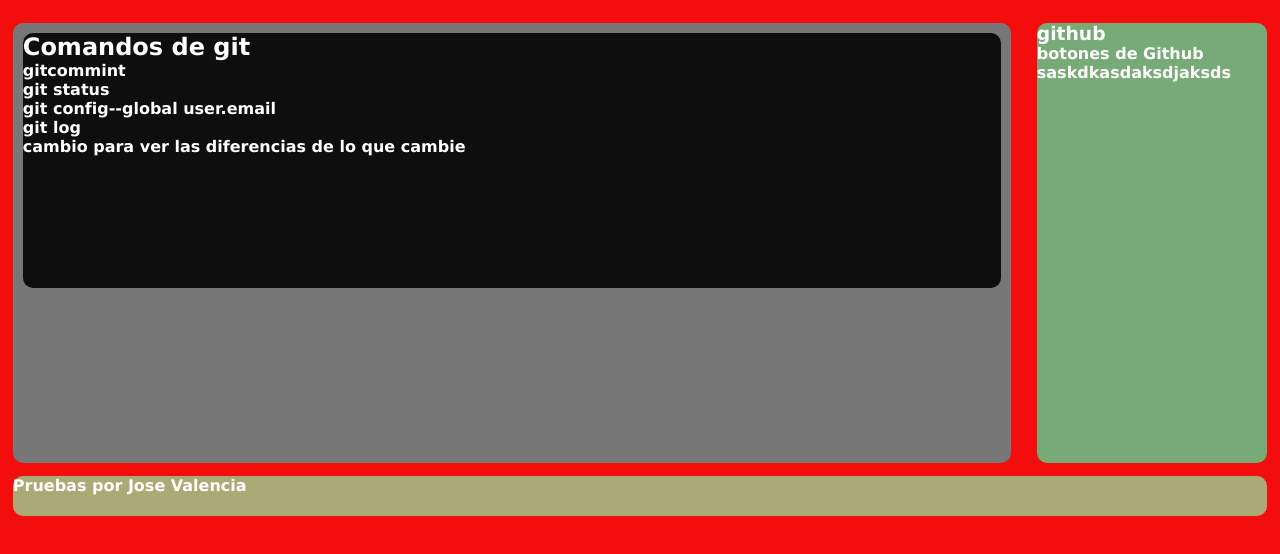
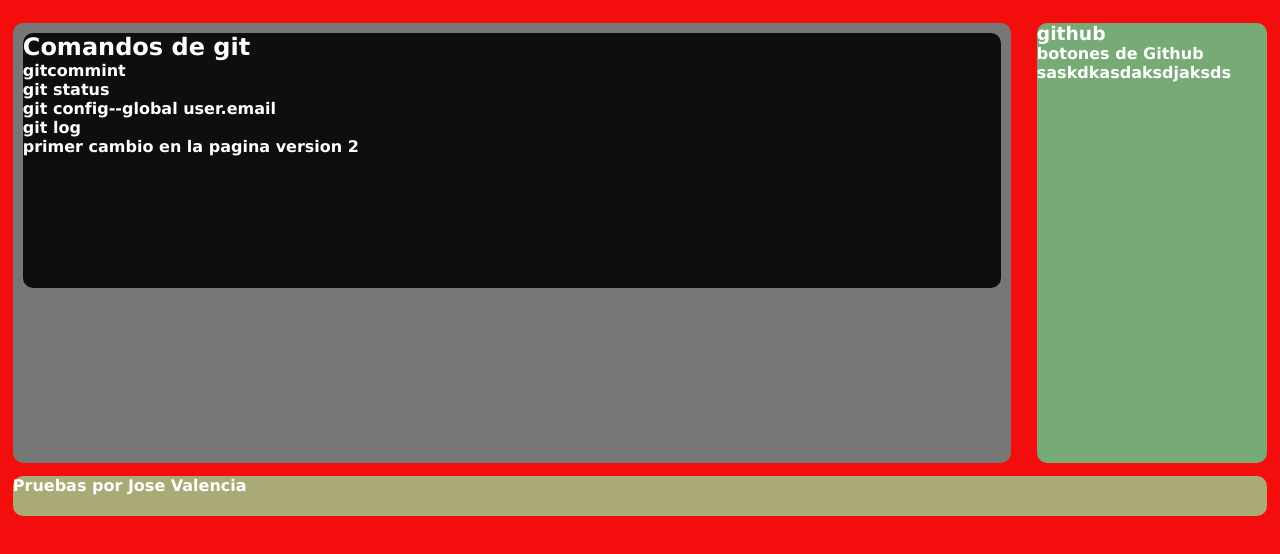
Before and after one commit to felix0048/proyectogit1, a plain HTML site: page index.html in a window 1280 px wide. Shown: the part 236-790 px from the top of the page. Drawn offline with Linux system fonts and the light colour scheme.

Commit message:
mi segundo punto de vertida otra version

```diff
--- a/index.html
+++ b/index.html
@@ -97,7 +97,7 @@ margin:1%;}
            <p> git status </p>
            <p>git config--global user.email </p>
            <p>git log</p>
-           <p>cambio para ver las diferencias de lo que cambie </p>
+           <p>primer cambio en la pagina version 2  </p>
        </article>
     </section>
     <aside>
```
